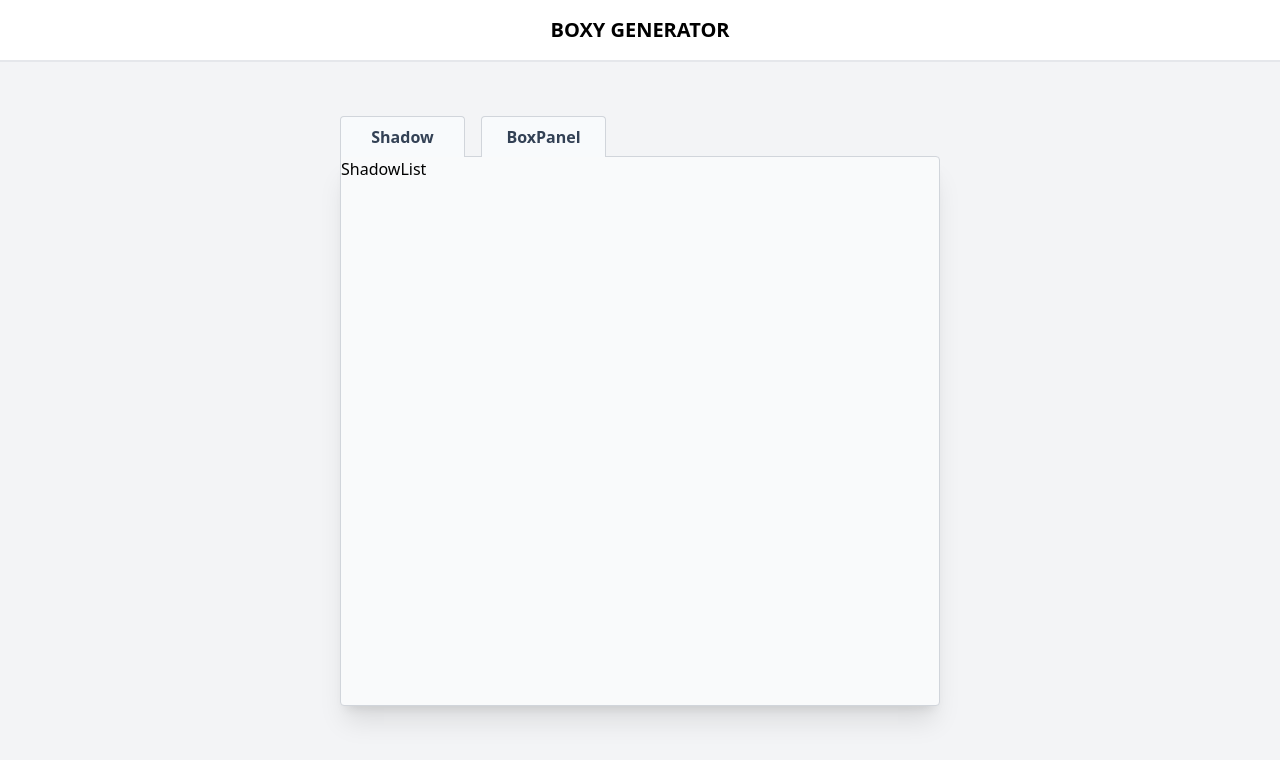
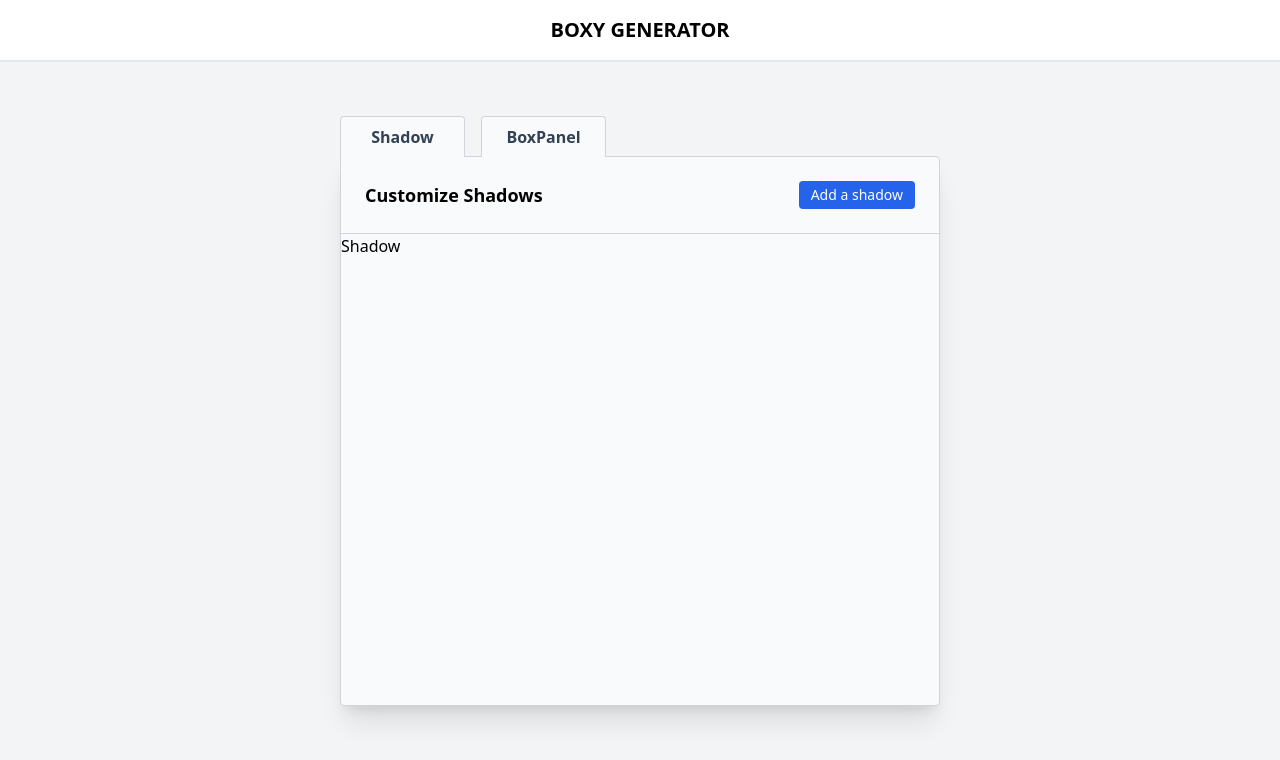
Before and after one commit to Tresor-ilunga/boxy-generator, a React (Vite) app: page / in a window 1280 px wide. Shown: the top 760 px of the page. Built offline with nearby package versions, Linux system fonts and the light colour scheme.

Commit message:
Show shadow list

```diff
--- a/index.html
+++ b/index.html
@@ -4,7 +4,7 @@
     <meta charset="UTF-8" />
     <link rel="icon" type="image/svg+xml" href="/vite.svg" />
     <meta name="viewport" content="width=device-width, initial-scale=1.0" />
-    <title>Vite + React</title>
+    <title>Boxy generator</title>
   </head>
   <body>
     <div id="root"></div>
--- a/src/features/boxProperties.js
+++ b/src/features/boxProperties.js
@@ -7,7 +7,6 @@
                 name: "Border radius",
                 value: 25,
                 type: "range",
-                slice: "boxProperties",
                 minMax: [0,250]
             },
             {
@@ -16,7 +15,6 @@
                 value: 250,
                 type: "range",
                 minMax: [0,500],
-                slice: "boxProperties"
             },
             {
                 inputNumber: 3,
@@ -24,7 +22,6 @@
                 value: 250,
                 type: "range",
                 minMax: [0,500],
-                slice: "boxProperties"
             },
             {
                 inputNumber: 4,
@@ -32,7 +29,6 @@
                 value: "#fff",
                 type: "color",
                 minMax: [-250,250],
-                slice: "boxProperties"
             }
         ]
 
--- a/src/features/shadows.js
+++ b/src/features/shadows.js
@@ -53,7 +53,49 @@
 
         },
         addShadow: (state, action) => {
-
+            state.push(
+                {
+                    id: nanoid(8),
+                    active: true,
+                    inset: false,
+                    inputs: [
+                        {
+                            inputNumber: 1,
+                            name: "Horizontal offset",
+                            value: 0,
+                            type: "range",
+                            minMax: [-250,250]
+                        },
+                        {
+                            inputNumber: 2,
+                            name: "Vertical offset",
+                            value: 10,
+                            type: "range",
+                            minMax: [-250,250]
+                        },
+                        {
+                            inputNumber: 3,
+                            name: "Blur radius",
+                            value: 15,
+                            type: "range",
+                            minMax: [0,250]
+                        },
+                        {
+                            inputNumber: 4,
+                            name: "spread offset",
+                            value: -3,
+                            type: "range",
+                            minMax: [-250,250]
+                        },
+                        {
+                            inputNumber: 5,
+                            name: "color",
+                            value: "#4f4f4f",
+                            type: "color"
+                        }
+                    ]
+                }
+            )
         },
         updateShadowValue: (state, action) => {
 
--- /dev/null
+++ b/src/layouts/ShadowList/Shadow.jsx
@@ -0,0 +1,5 @@
+export default function Shadow() {
+    return (
+        <li>Shadow</li>
+    )
+}
--- a/src/layouts/ShadowList/ShadowList.jsx
+++ b/src/layouts/ShadowList/ShadowList.jsx
@@ -1,5 +1,30 @@
+import { useSelector, useDispatch } from "react-redux"
+import { addShadow } from "../../features/shadows.js"
+import Shadow from "./Shadow.jsx"
+
+
 export default function ShadowList() {
+    const shadows = useSelector(state => state.shadows)
+    const dispatch = useDispatch()
+
     return (
-        <div>ShadowList</div>
+        <div>
+            <div className="flex justify-between p-6 border-b border-gray-300">
+                <p className="font-bold text-lg">Customize Shadows</p>
+                <button
+                onClick={() => dispatch(addShadow())}
+                className="py-1 px-3 text-sm rounded bg-blue-600 focus:outline-none focus:ring-4 focus:ring-offset-2 hover:bg-blue-700 text-white"
+                >Add a shadow</button>
+            </div>
+            <ul>
+                {shadows.map((shadow, index) => (
+                    <Shadow
+                    panelNumber={index + 1}
+                    shadow={shadow}
+                    key={shadow.id}
+                    />
+                ))}
+            </ul>
+        </div>
     )
 }
```
